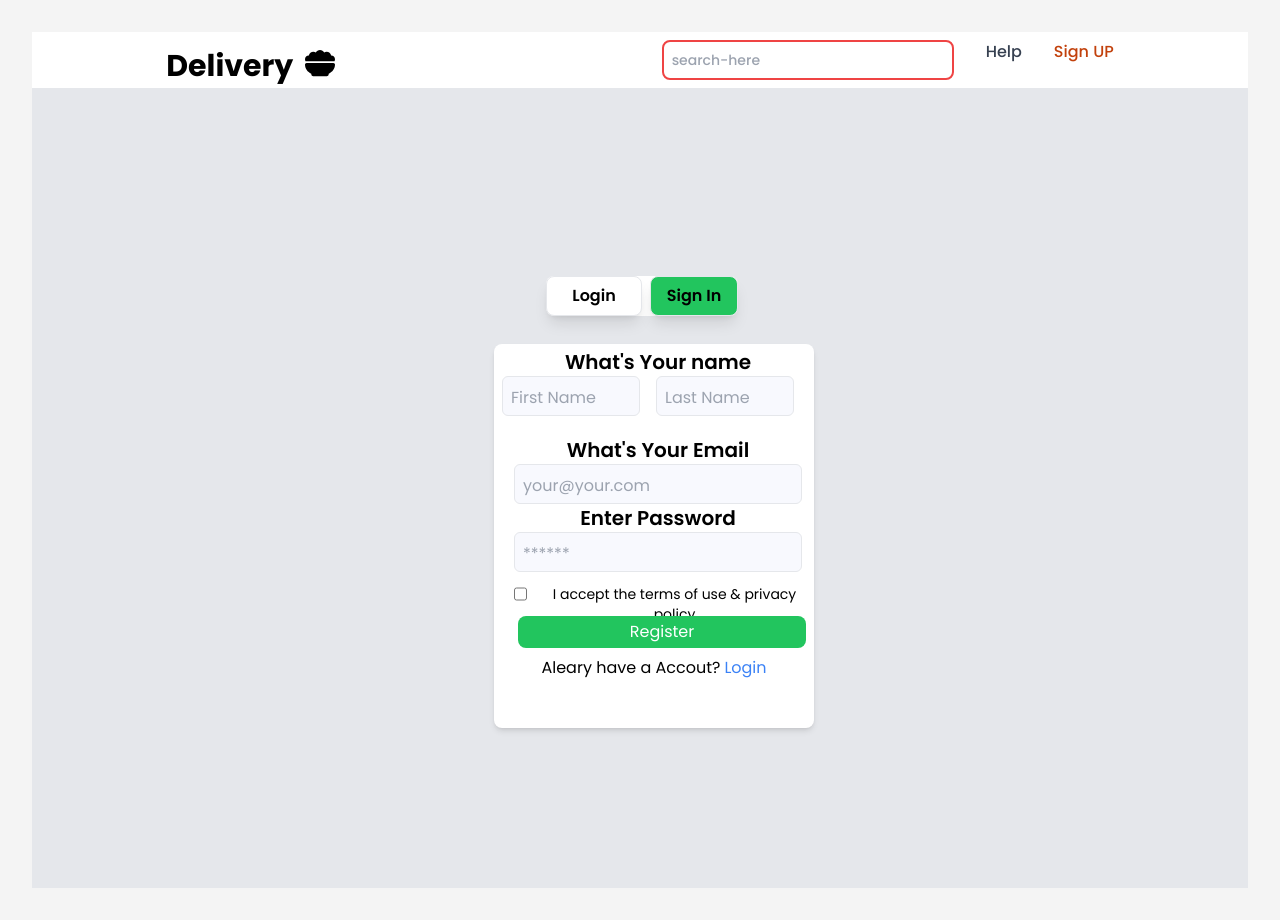
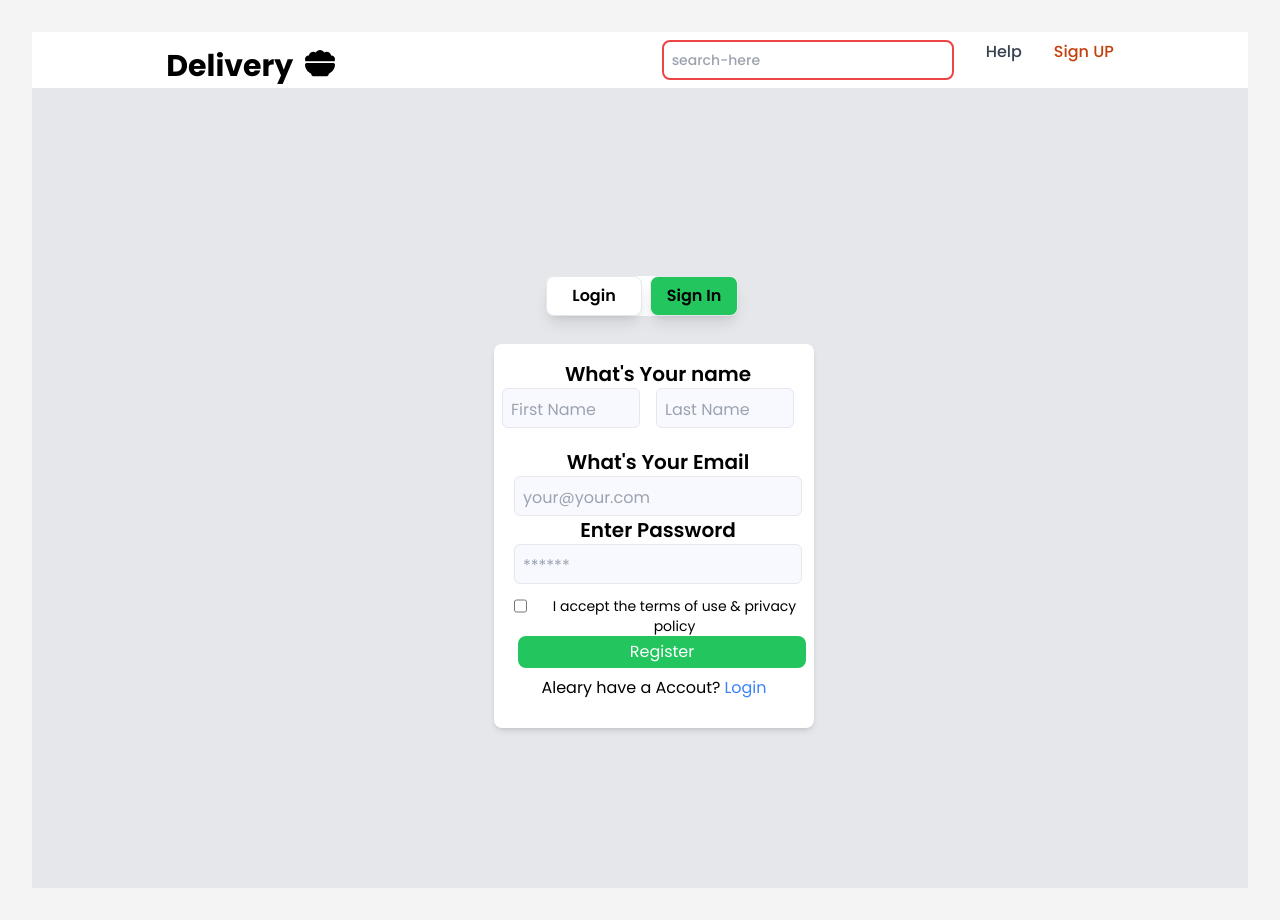
Before and after one commit to sushil-sagar05/Food-delivery-App, a React (Vite) app: page /signup in a window 1280 px wide. Built offline with nearby package versions, Linux system fonts and the light colour scheme.

Commit message:
fixed signup page bug

```diff
--- a/src/Pages/SignUp.jsx
+++ b/src/Pages/SignUp.jsx
@@ -43,7 +43,7 @@ const submitHandler = async (e)=>{
         <form onSubmit={(e)=>{
             submitHandler(e)
         }}>
-            <h3 className='text-xl ml-2 font-semibold '>What's Your name</h3>
+            <h3 className='text-xl ml-2 font-semibold mt-3 '>What's Your name</h3>
            <div className='flex gap-2 mb-5'>
             <input type={firstname}
             onChange={(e)=>{
@@ -82,7 +82,7 @@ const submitHandler = async (e)=>{
             <p className='text-sm'>I accept the terms of use & privacy policy</p>
             </span>
 
-            <button className='w-72 h-8 rounded-lg mt-3 ml-4 hover:bg-green-500 bg-green-500  text-white '>Register </button>
+            <button className='w-72 h-8 rounded-lg mt-5 ml-4 hover:bg-green-500 bg-green-500  text-white '>Register </button>
             <h2 className='mt-2 text-center'>Aleary have a Accout?<Link to='/login'><span className='ml-1 text-blue-500'>Login</span></Link></h2>
         </form>
         </div>
```
